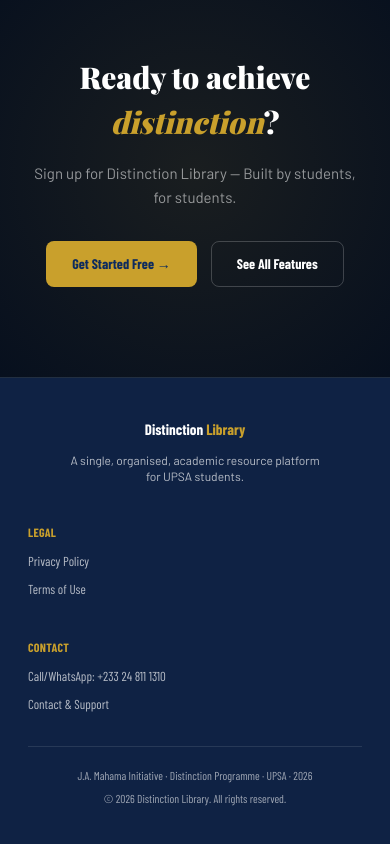
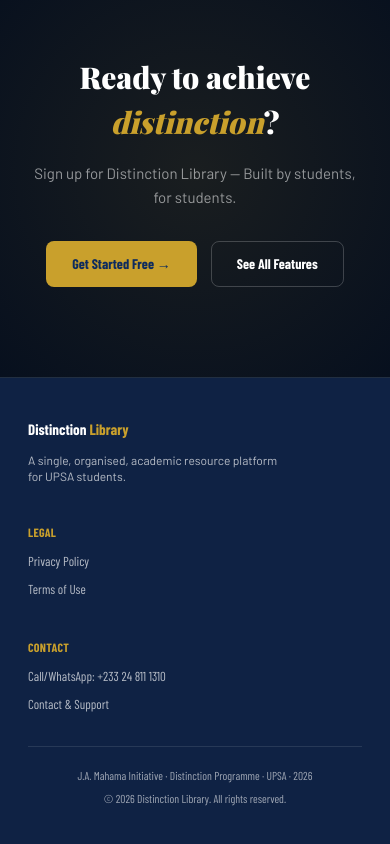
Before and after one commit to johnadamsmahama/distinction-library, a Next.js app: page / in a window 390 px wide. Shown: the part 4276-5120 px from the top of the page. Built offline with nearby package versions, Linux system fonts and the light colour scheme; no server answers; the database is empty; a web font is replaced by a local one.

Commit message:
Refactor Footer component layout for alignment

```diff
--- a/components/Footer.tsx
+++ b/components/Footer.tsx
@@ -5,8 +5,8 @@ export default function Footer() {
     <footer className="bg-navy-mid border-t border-gold/10 py-10 px-7">
       <div className="max-w-content mx-auto">
         <div className="grid grid-cols-1 sm:grid-cols-3 gap-10 mb-8">
-          <div className="text-center sm:text-left">
-            <div className="max-w-[260px] mx-auto sm:mx-0">
+          <div className="text-left">
+            <div className="max-w-[260px]">
               <div className="font-condensed font-bold text-[15px] mb-3">
                 <span className="text-white">Distinction</span> <span className="text-gold">Library</span>
               </div>
```
